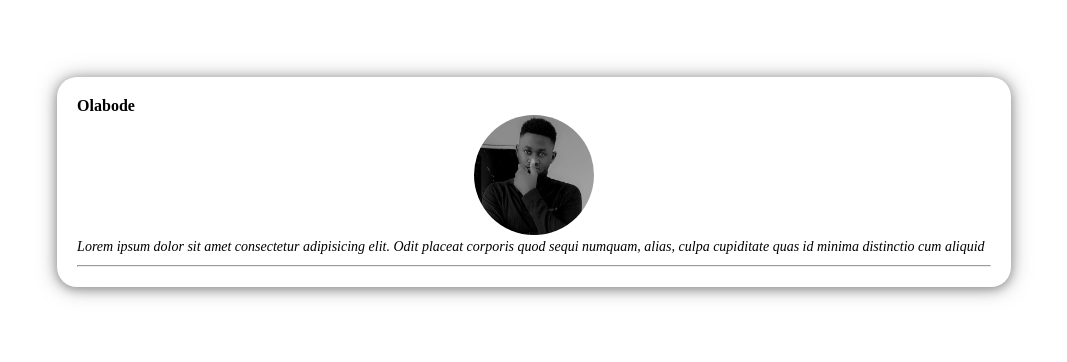
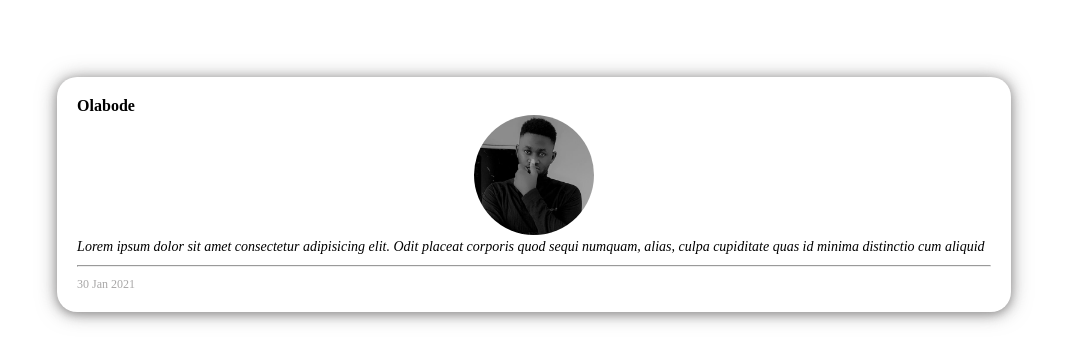
Before and after one commit to olabodeeto/webarsenal, a plain HTML site: page index.html in a window 1280 px wide. Shown: the part 98-460 px from the top of the page, without its empty margins (106-1173 px from the left). Drawn offline with Linux system fonts and the light colour scheme.

Commit message:
date added to card

```diff
--- a/css/styles.css
+++ b/css/styles.css
@@ -53,3 +53,8 @@ main{
 .bio{
     font-style: italic;
 }
+.date{
+    color: rgba(131, 130, 130, 0.7);
+    margin-top: 10px;
+    font-size: 12px;
+}
--- a/index.html
+++ b/index.html
@@ -24,6 +24,7 @@
                     cupiditate quas id minima distinctio cum aliquid
                 </p>
                 <hr>
+                <div class="date">30 Jan 2021</div>
             </div>
         </section>
     </main>
```
